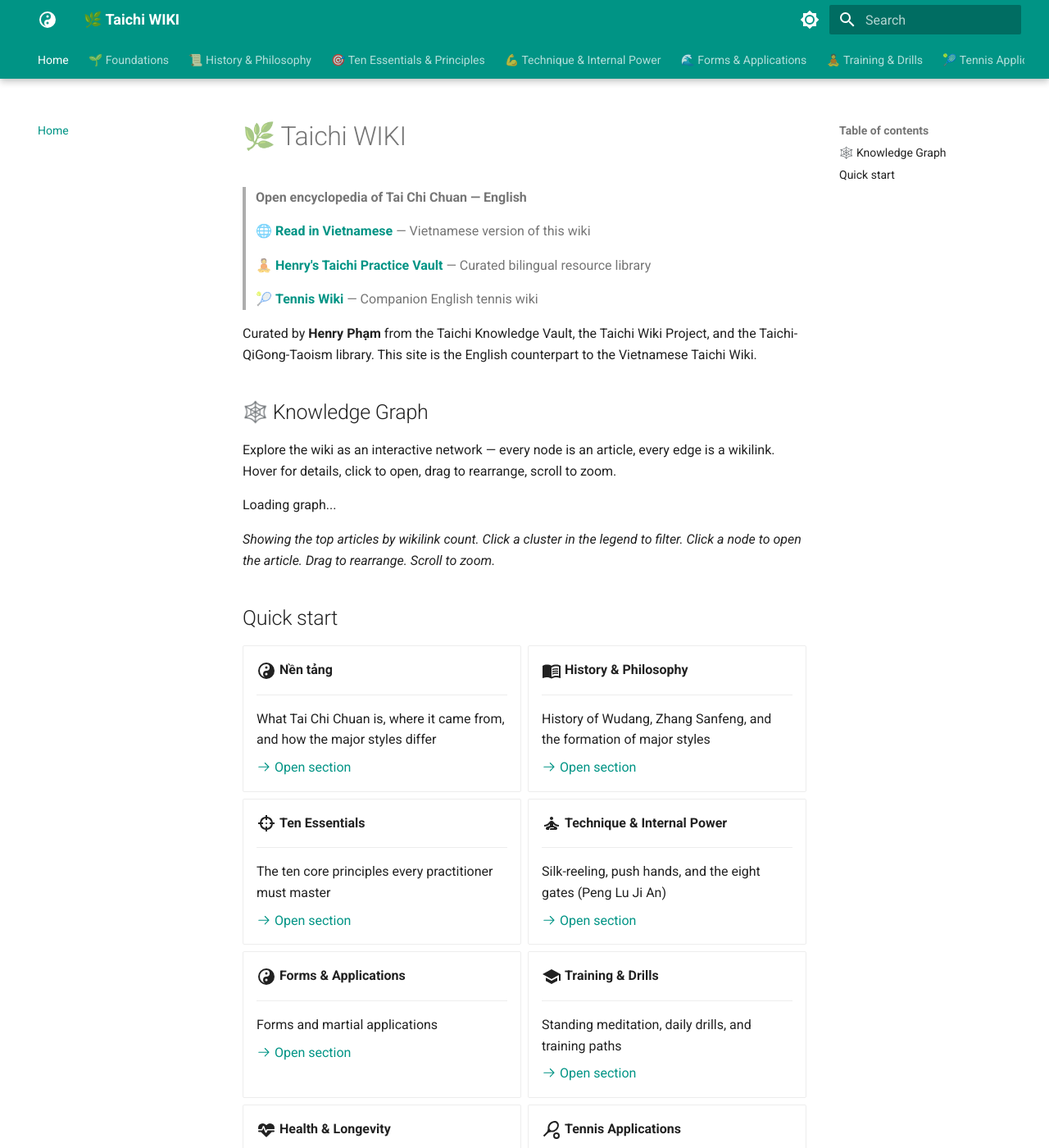
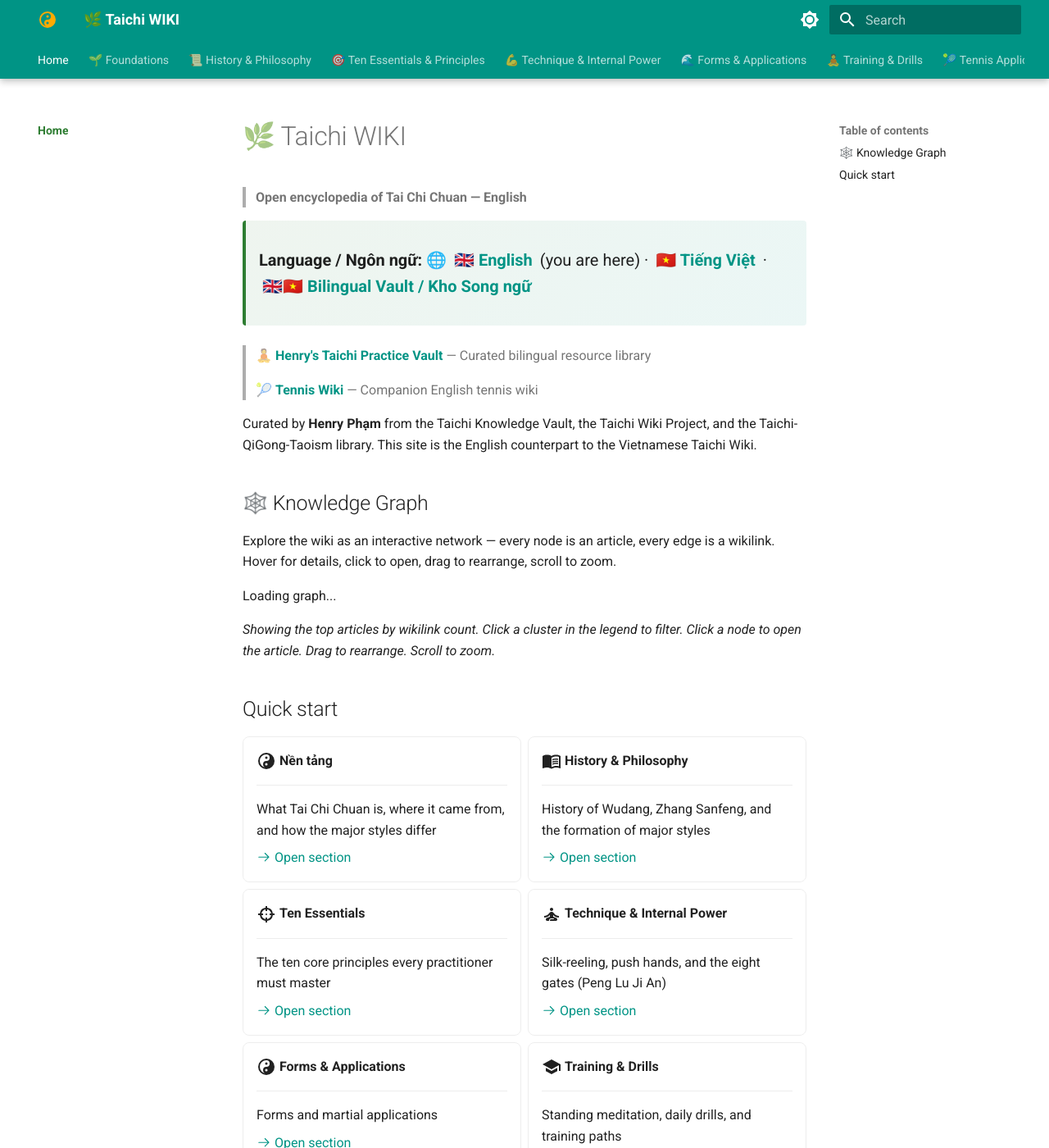
Before and after one commit to HenryPhamDuc/taichi-wiki-en, an MkDocs documentation site: the page built from docs/index.md, in a window 1280 px wide and 1400 px high. Shown: the whole window at 82% size. Built offline with MkDocs 1.6.1 and Material for MkDocs 9.7.7, drawn with Linux system fonts in a browser that asks for light colours.

Commit message:
Add prominent bilingual language switcher banner on landing page

```diff
--- a/docs/assets/taichi-extra.css
+++ b/docs/assets/taichi-extra.css
@@ -60,3 +60,23 @@
     color: #2e7d32 !important;
     font-weight: 600;
 }
+
+/* Language switcher banner */
+.language-switcher {
+    background: linear-gradient(135deg, rgba(46, 125, 50, 0.08), rgba(0, 150, 136, 0.08));
+    border-left: 4px solid #2e7d32;
+    padding: 12px 16px;
+    margin: 16px 0 24px 0;
+    border-radius: 4px;
+    font-size: 1rem;
+}
+
+.language-switcher a {
+    font-weight: 600;
+    text-decoration: none;
+    padding: 0 4px;
+}
+
+.language-switcher a:hover {
+    text-decoration: underline;
+}
--- a/docs/index.md
+++ b/docs/index.md
@@ -2,11 +2,14 @@
 
 > **Open encyclopedia of Tai Chi Chuan — English**
 
-> 🌐 **[Read in Vietnamese](https://henryPhamDuc.github.io/taichi-wiki/)** — Vietnamese version of this wiki
+<div class="language-switcher" markdown>
+**Language / Ngôn ngữ:**
+🌐 **[🇬🇧 English](https://henryphamduc.github.io/taichi-wiki-en/)** (you are here) · **[🇻🇳 Tiếng Việt](https://henryphamduc.github.io/taichi-wiki/)** · **[🇬🇧🇻🇳 Bilingual Vault / Kho Song ngữ](https://henryphamduc.github.io/taichi/)**
+</div>
+
+> 🧘 **[Henry's Taichi Practice Vault](https://henryphamduc.github.io/taichi/)** — Curated bilingual resource library
 >
-> 🧘 **[Henry's Taichi Practice Vault](https://henryPhamDuc.github.io/taichi/)** — Curated bilingual resource library
->
-> 🎾 **[Tennis Wiki](https://henryPhamDuc.github.io/tennis-wiki-en/)** — Companion English tennis wiki
+> 🎾 **[Tennis Wiki](https://henryphamduc.github.io/tennis-wiki-en/)** — Companion English tennis wiki
 
 Curated by **Henry Phạm** from the Taichi Knowledge Vault, the Taichi Wiki Project, and the Taichi-QiGong-Taoism library. This site is the English counterpart to the Vietnamese Taichi Wiki.
 
--- a/mkdocs.yml
+++ b/mkdocs.yml
@@ -57,6 +57,9 @@
   icon:
     repo: fontawesome/brands/github
     logo: material/yin-yang
+
+extra_css:
+  - assets/taichi-extra.css
 
 # Plugins
 plugins:
```
Also changed, not shown: test-token.py (added, +8 -0 lines).
